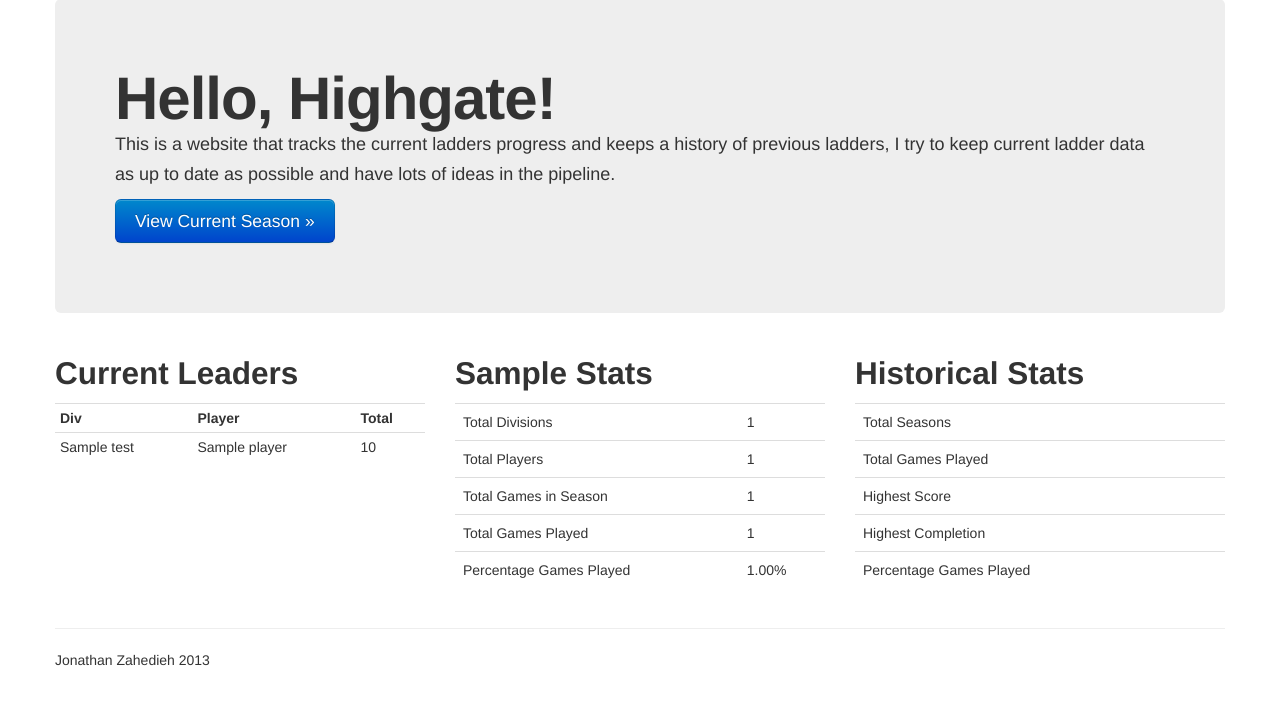
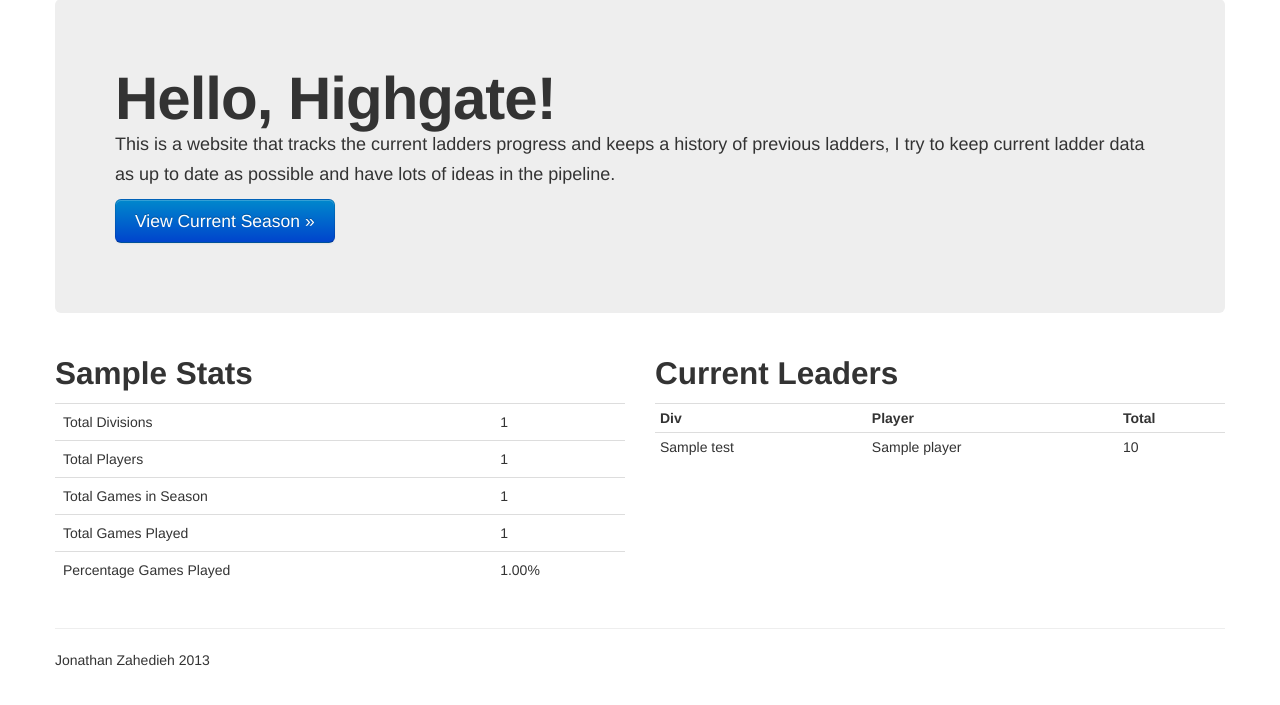
Before and after one commit to jzahedieh/django-tennis-ladder, a Django app: template ladder/templates/ladder/index.html in a window 1280 px wide. Shown: the part 61-766 px from the top of the page. Run offline with Django 3.2, Linux system fonts and the light colour scheme; the template is opened without the code that fills it: most values are stand-ins (such as "Sample title", 1, 10 or a date in 2020); some libraries are stand-ins or nearby versions.

Commit message:
Remove historical stats for now

```diff
--- a/ladder/templates/ladder/index.html
+++ b/ladder/templates/ladder/index.html
@@ -12,7 +12,17 @@
 
             <!-- Example row of columns -->
             <div class="row">
-                <div class="span4">
+                <div class="span6">
+                    <h2>{{ current_season }} Stats</h2>
+                    <table class="table">
+                            <tr><td>Total Divisions</td><td> {{ current_season.ladder_set.all.count }}</td></tr>
+                            <tr><td>Total Players</td><td> {{ player_count }}</td></tr>
+                            <tr><td>Total Games in Season</td><td> {{ total_games_count|floatformat:"0" }}</td></tr>
+                            <tr><td>Total Games Played</td><td> {{ results_count }}</td></tr>
+                            <tr><td>Percentage Games Played</td><td> {{ percentage_played|floatformat:"2" }}%</td></tr>
+                    </table>
+                </div>
+                <div class="span6">
                     <h2>Current Leaders</h2>
                     <table class="table table-condensed">
                     <th>Div</th>
@@ -25,25 +35,5 @@
                     {% endfor %}
                     </table>
                 </div>
-                <div class="span4">
-                    <h2>{{ current_season }} Stats</h2>
-                    <table class="table">
-                            <tr><td>Total Divisions</td><td> {{ current_season.ladder_set.all.count }}</td></tr>
-                            <tr><td>Total Players</td><td> {{ player_count }}</td></tr>
-                            <tr><td>Total Games in Season</td><td> {{ total_games_count|floatformat:"0" }}</td></tr>
-                            <tr><td>Total Games Played</td><td> {{ results_count }}</td></tr>
-                            <tr><td>Percentage Games Played</td><td> {{ percentage_played|floatformat:"2" }}%</td></tr>
-                    </table>
-                </div>
-            <div class="span4">
-                <h2>Historical Stats</h2>
-                    <table class="table">
-                            <tr><td>Total Seasons</td><td></td></tr>
-                            <tr><td>Total Games Played</td><td></td></tr>
-                            <tr><td>Highest Score</td><td></td></tr>
-                            <tr><td>Highest Completion</td><td></td></tr>
-                            <tr><td>Percentage Games Played</td><td></td></tr>
-                    </table>
-                </div>
             </div>
 {% endblock %}
```
